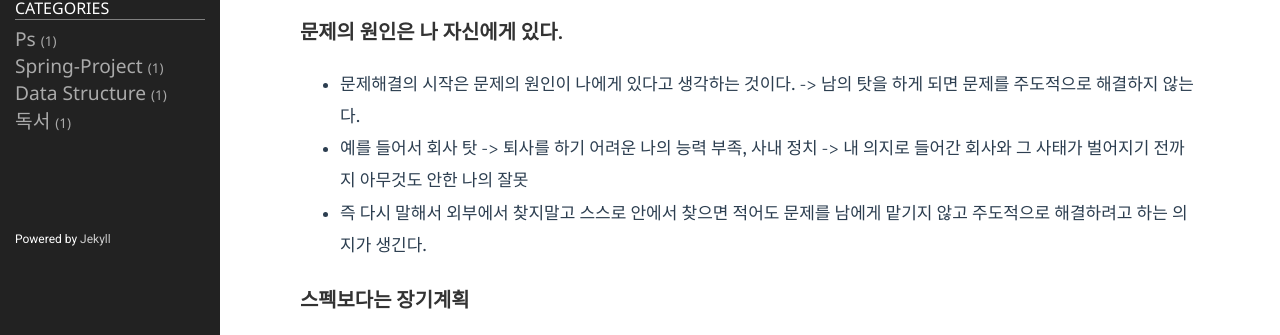
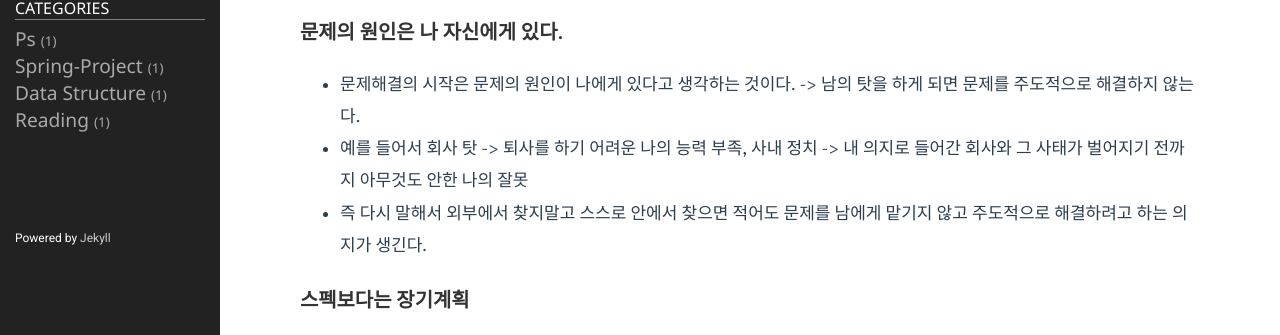
Before and after one commit to theeunseojo/theeunseojo.github.io, a Jekyll site: the page built from _posts/2025-09-08-졸업선물을 읽고.markdown, in a window 1280 px wide. Shown: the part 324-659 px from the top of the page. Built offline with Jekyll 4.4.1, drawn with Linux system fonts in a browser that asks for light colours.

Commit message:
POST 졸업선물

```diff
--- a/_posts/2025-09-08-졸업선물을 읽고.markdown
+++ b/_posts/2025-09-08-졸업선물을 읽고.markdown
@@ -2,7 +2,7 @@
 layout: post
 title: "졸업선물을 읽고"
 date: 2025-09-08
-category: 독서
+category: Reading
 ---
 
 ###다섯권의 독서
```
